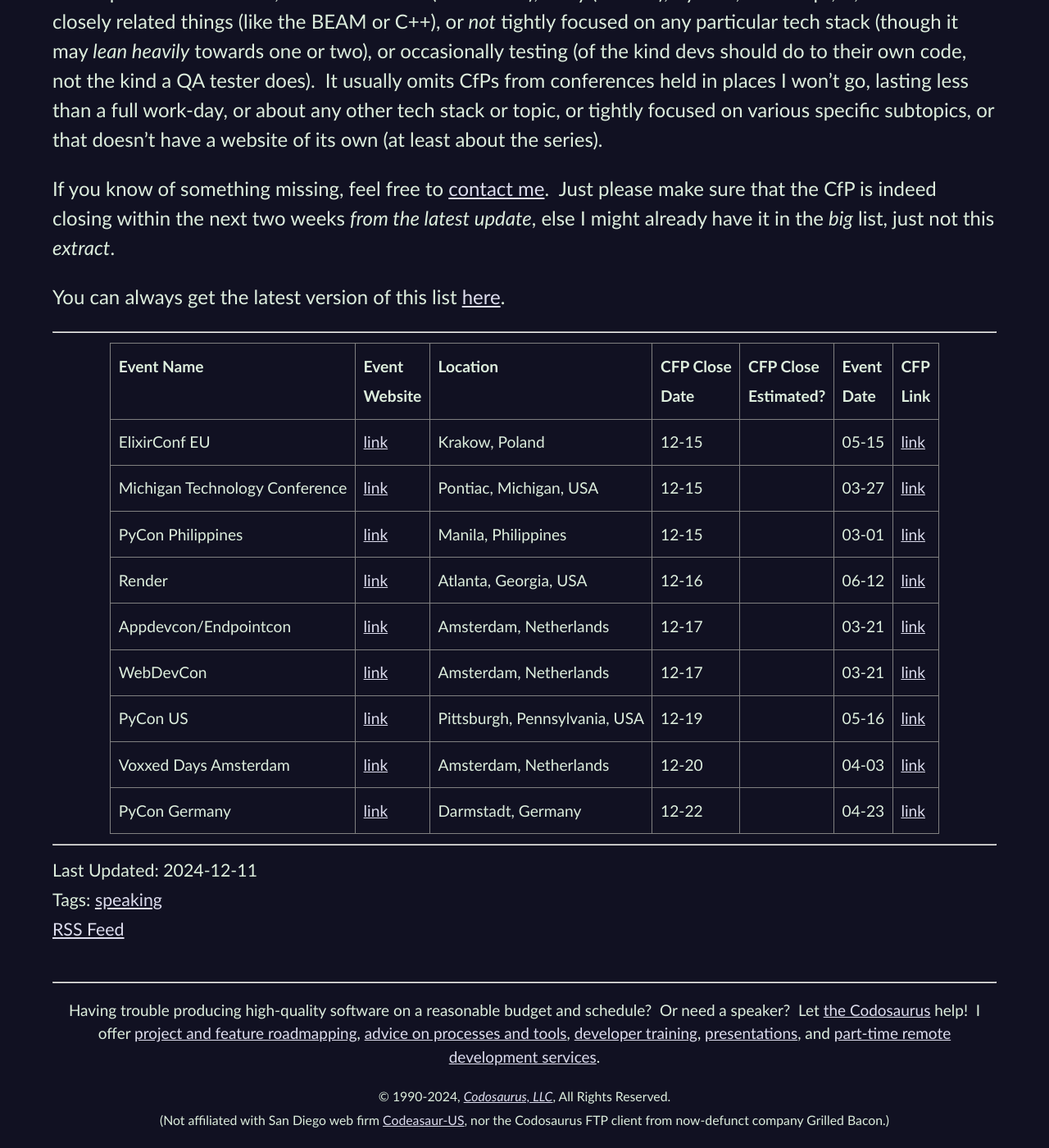
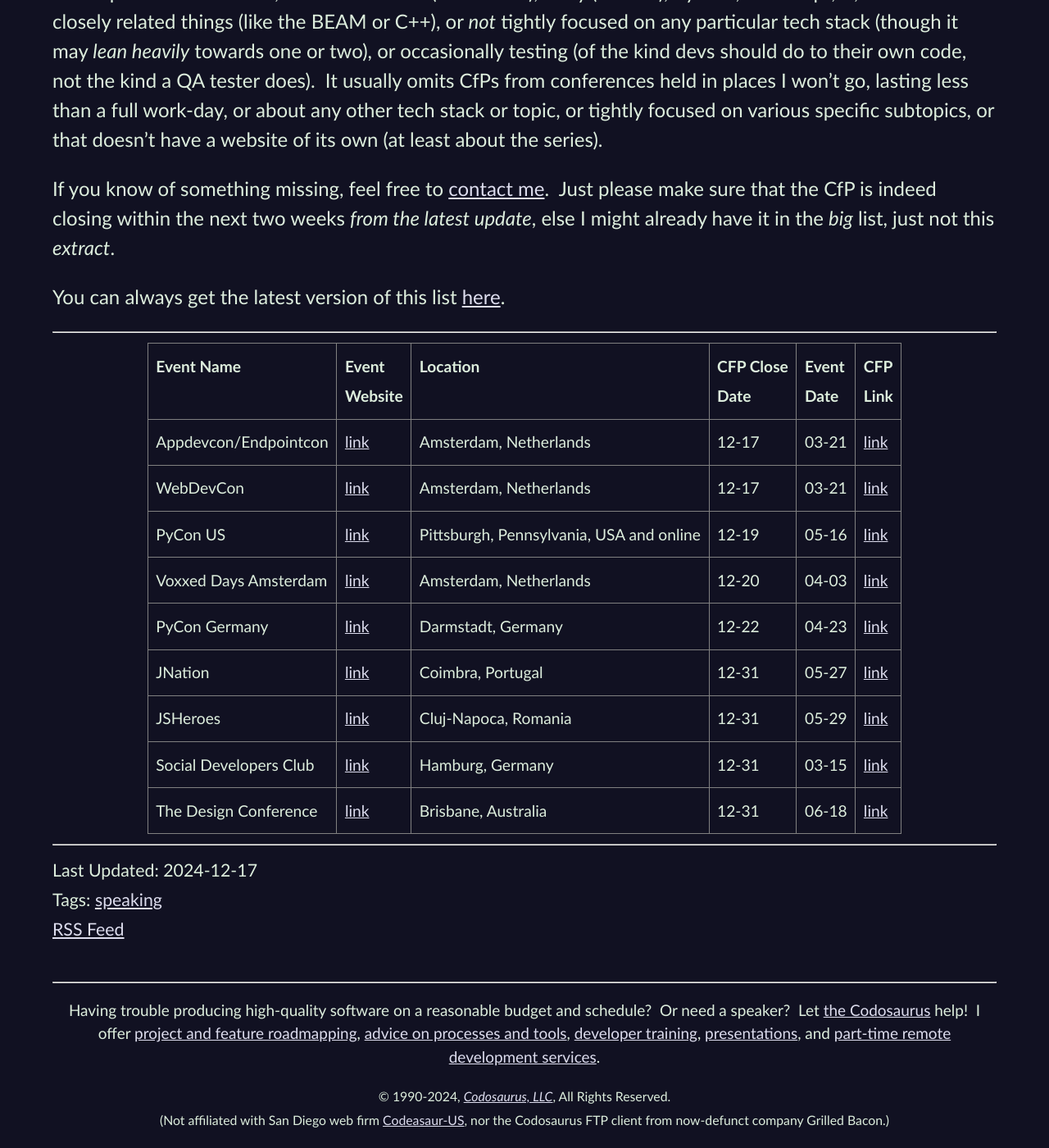
Before and after one commit to CodosaurusLLC/CodosaurusLLC.github.io, a Jekyll site: the page built from _posts/2024-12-17-cfp-list-updated-2024-12-17.md, in a window 1280 px wide and 1400 px high, scrolled down 616 px. Shown: the whole window at 82% size. Built offline with Jekyll 4.4.1, drawn with Linux system fonts in a browser that asks for light colours; comment, search, counter and statistics services are not loaded; some of the changed text lies outside the part shown.

Commit message:
update cfp list

```diff
--- a/_includes/cfp-list-blurb.md
+++ b/_includes/cfp-list-blurb.md
@@ -1,5 +1,5 @@
 <center>
-LAST UPDATED: 2024-12-11<br>
+LAST UPDATED: 2024-12-17<br>
 </center>
 
 This is a list of CfPs
--- a/_includes/cfps-ending-soon.html
+++ b/_includes/cfps-ending-soon.html
@@ -4,134 +4,79 @@
     <th>Event<br>Website</th>
     <th>Location</th>
     <th>CFP Close<br>Date</th>
-    <th>CFP Close<br>Estimated?</th>
     <th>Event<br>Date</th>
     <th>CFP<br>Link</th>
   </tr>
   <tr>
-    <td>ElixirConf EU</td>
-    <td>
-      <a href="https://www.elixirconf.eu/" target="_blank">link</a>
-    </td>
-    <td>Krakow, Poland</td>
-    <td>12-15</td>
-    <td>
-    </td>
-    <td>05-15</td>
-    <td>
-      <a href="https://www.elixirconf.eu/#cft" target="_blank">link</a>
-    </td>
-  </tr>
-  <tr>
-    <td>Michigan Technology Conference</td>
-    <td>
-      <a href="https://mitechcon.org/" target="_blank">link</a>
-    </td>
-    <td>Pontiac, Michigan, USA</td>
-    <td>12-15</td>
-    <td>
-    </td>
-    <td>03-27</td>
-    <td>
-      <a href="https://www.mitechcon.org/speak" target="_blank">link</a>
-    </td>
-  </tr>
-  <tr>
-    <td>PyCon Philippines</td>
-    <td>
-      <a href="https://pycon.python.ph/" target="_blank">link</a>
-    </td>
-    <td>Manila, Philippines</td>
-    <td>12-15</td>
-    <td>
-    </td>
-    <td>03-01</td>
-    <td>
-      <a href="https://pretalx.com/pycon-apac-2025/cfp" target="_blank">link</a>
-    </td>
-  </tr>
-  <tr>
-    <td>Render</td>
-    <td>
-      <a href="https://www.renderatl.com/" target="_blank">link</a>
-    </td>
-    <td>Atlanta, Georgia, USA</td>
-    <td>12-16</td>
-    <td>
-    </td>
-    <td>06-12</td>
-    <td>
-      <a href="https://sessionize.com/renderatl-2025" target="_blank">link</a>
-    </td>
-  </tr>
-  <tr>
     <td>Appdevcon/Endpointcon</td>
-    <td>
-      <a href="https://appdevcon.nl/" target="_blank">link</a>
-    </td>
+    <td><a href="https://appdevcon.nl/" target="_blank">link</a></td>
     <td>Amsterdam, Netherlands</td>
     <td>12-17</td>
-    <td>
-    </td>
     <td>03-21</td>
-    <td>
-      <a href="https://appdevcon.nl/speakers/cfp/" target="_blank">link</a>
-    </td>
+    <td><a href="https://appdevcon.nl/speakers/cfp/" target="_blank">link</a></td>
   </tr>
   <tr>
     <td>WebDevCon</td>
-    <td>
-      <a href="https://webdevcon.nl/" target="_blank">link</a>
-    </td>
+    <td><a href="https://webdevcon.nl/" target="_blank">link</a></td>
     <td>Amsterdam, Netherlands</td>
     <td>12-17</td>
-    <td>
-    </td>
     <td>03-21</td>
-    <td>
-      <a href="https://webdevcon.nl/speakers/cfp/" target="_blank">link</a>
-    </td>
+    <td><a href="https://webdevcon.nl/speakers/cfp/" target="_blank">link</a></td>
   </tr>
   <tr>
     <td>PyCon US</td>
-    <td>
-      <a href="https://us.pycon.org/" target="_blank">link</a>
-    </td>
-    <td>Pittsburgh, Pennsylvania, USA</td>
+    <td><a href="https://us.pycon.org/" target="_blank">link</a></td>
+    <td>Pittsburgh, Pennsylvania, USA and online</td>
     <td>12-19</td>
-    <td>
-    </td>
     <td>05-16</td>
-    <td>
-      <a href="https://pretalx.com/pyconus2025/" target="_blank">link</a>
-    </td>
+    <td><a href="https://pretalx.com/pyconus2025/" target="_blank">link</a></td>
   </tr>
   <tr>
     <td>Voxxed Days Amsterdam</td>
-    <td>
-      <a href="https://amsterdam.voxxeddays.com/" target="_blank">link</a>
-    </td>
+    <td><a href="https://amsterdam.voxxeddays.com/" target="_blank">link</a></td>
     <td>Amsterdam, Netherlands</td>
     <td>12-20</td>
-    <td>
-    </td>
     <td>04-03</td>
-    <td>
-      <a href="https://vdams25.cfp.dev/" target="_blank">link</a>
-    </td>
+    <td><a href="https://vdams25.cfp.dev/" target="_blank">link</a></td>
   </tr>
   <tr>
     <td>PyCon Germany</td>
-    <td>
-      <a href="https://pycon.de/" target="_blank">link</a>
-    </td>
+    <td><a href="https://pycon.de/" target="_blank">link</a></td>
     <td>Darmstadt, Germany</td>
     <td>12-22</td>
-    <td>
-    </td>
     <td>04-23</td>
-    <td>
-      <a href="https://pretalx.com/pyconde-pydata-2025/cfp" target="_blank">link</a>
-    </td>
+    <td><a href="https://pretalx.com/pyconde-pydata-2025/cfp" target="_blank">link</a></td>
+  </tr>
+  <tr>
+    <td>JNation</td>
+    <td><a href="https://jnation.pt/" target="_blank">link</a></td>
+    <td>Coimbra, Portugal</td>
+    <td>12-31</td>
+    <td>05-27</td>
+    <td><a href="https://sessionize.com/jnation-2025" target="_blank">link</a></td>
+  </tr>
+  <tr>
+    <td>JSHeroes</td>
+    <td><a href="https://jsheroes.io/" target="_blank">link</a></td>
+    <td>Cluj-Napoca, Romania</td>
+    <td>12-31</td>
+    <td>05-29</td>
+    <td><a href="https://jsheroes.io/speak" target="_blank">link</a></td>
+  </tr>
+  <tr>
+    <td>Social Developers Club</td>
+    <td><a href="https://socialdevelopersclub.de/" target="_blank">link</a></td>
+    <td>Hamburg, Germany</td>
+    <td>12-31</td>
+    <td>03-15</td>
+    <td><a href="https://sessionize.com/social-developers-conference-2025" target="_blank">link</a></td>
+  </tr>
+  <tr>
+    <td>The Design Conference</td>
+    <td><a href="https://www.thedesignconference.com.au/" target="_blank">link</a></td>
+    <td>Brisbane, Australia</td>
+    <td>12-31</td>
+    <td>06-18</td>
+    <td><a href="https://www.instagram.com/the.design.conference/p/DDGM40izFjH" target="_blank">link</a></td>
   </tr>
 </table>
--- a/_posts/2024-12-11-cfp-list-updated-2024-12-11.md
+++ b/_posts/2024-12-17-cfp-list-updated-2024-12-17.md
@@ -1,12 +1,12 @@
 ---
 author: Dave Aronson
-date: 2024-12-11
+date: 2024-12-17
 layout: blog-post
-permalink: blog/cfp-list-updated-2024-12-11
+permalink: blog/cfp-list-updated-2024-12-17
 section: Blog
 tags: speaking
 style: cfp-list
-title: CfP List Updated 2024-12-11
+title: CfP List Updated 2024-12-17
 ---
 
 {% include cfp-list-blurb.md %}
```
